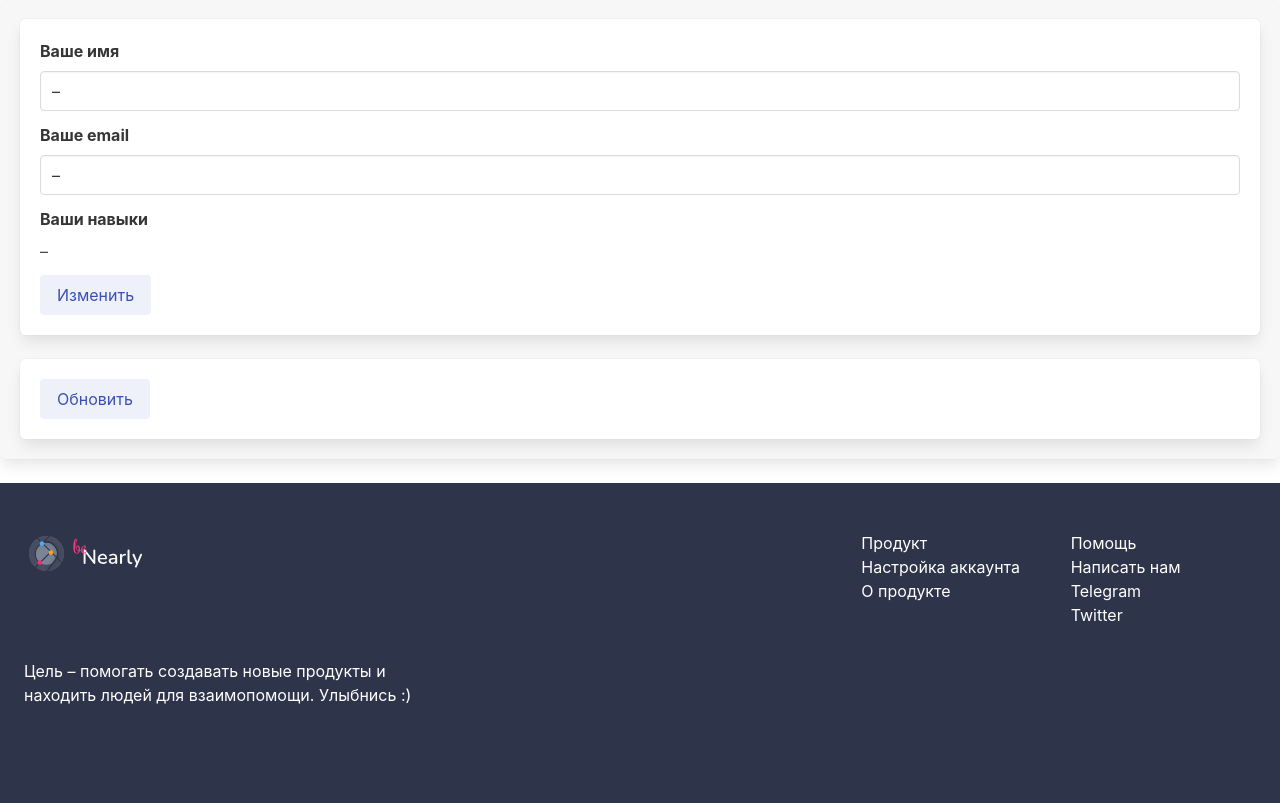
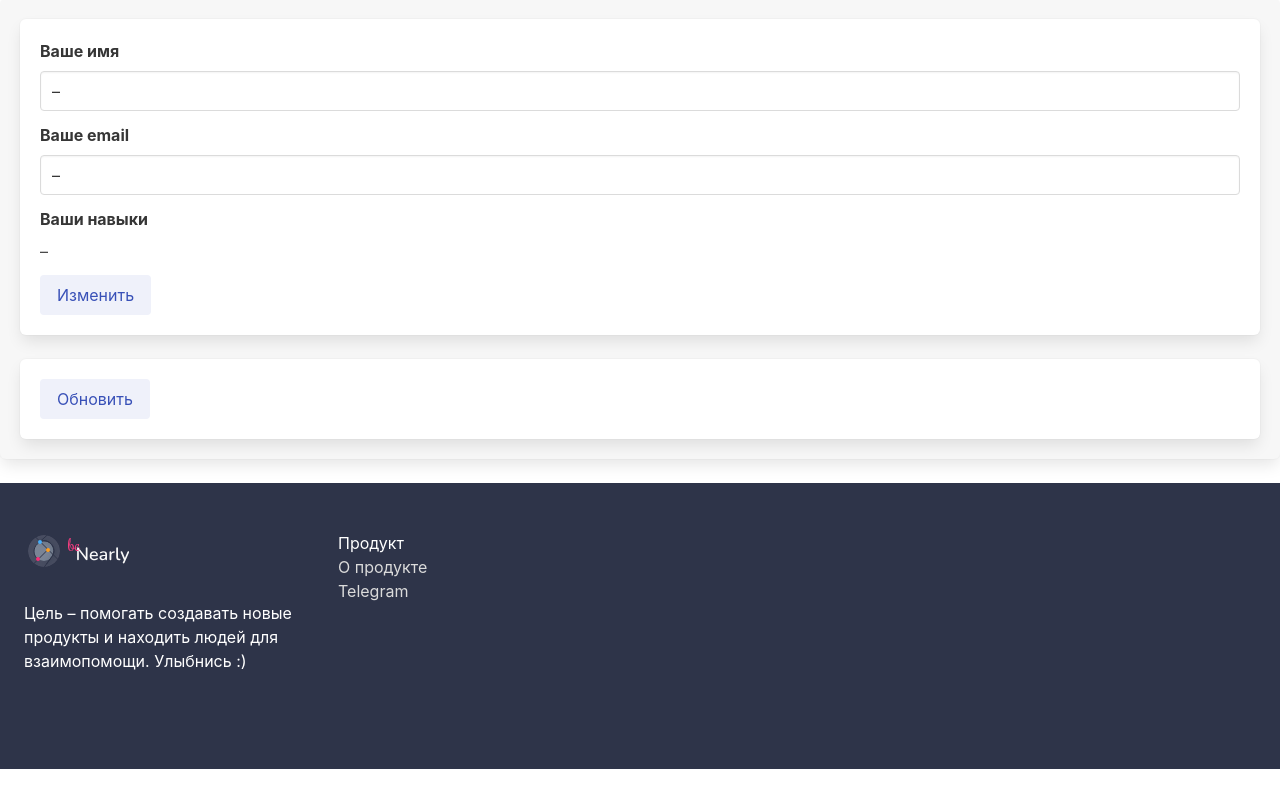
Before and after one commit to gradinarnn/be_near, a Django app: page /filling_profile/ in a window 1280 px wide. Shown: the part 73-876 px from the top of the page. After the commit the page ends 842 px from the top, so only its background shows below. Run offline with Django 3.2, Linux system fonts and the light colour scheme; data that the repository does not hold is empty.

Commit message:
Fixes styles

```diff
--- a/filling_profile/templates/base.html
+++ b/filling_profile/templates/base.html
@@ -48,42 +48,26 @@
 
 <footer class="footer" style="background:#2E3449">
 
-        <div class="columns">
-      <div class="column" style="color:#FFFFFF">
+  <div class="columns">
+      <div class="column is-3" style="color:#FFFFFF">
+          <figure class="bd-footer-title">
+              <img src="{% static 'img/dark_logo.svg' %}">
+          </figure>
+          <br>
+          <p class="bd-footer-tsp">Цель – помогать создавать новые продукты и находить людей для взаимопомощи. Улыбнись :)</p>
+      </div>
 
+    <div class="column is-6" style="color:#FFFFFF">
+      <div class="bd-footer-link-title has-text-white">Продукт</div>
+        <p class="bd-footer-link">
+          <a href="https://jokerdab.notion.site/BeNearly-io-52332924f39f4a608521422299ea9d43" target="_blank" class="has-text-grey-lighter">О продукте</a>
+        </p>
+        <p class="bd-footer-link">
+          <a href="https://t.me/beNearly_bot" target="_blank" class="has-text-grey-lighter">Telegram</a>
+        </p>
 
-          <figure class="image is-128x128">
-              <img src="{% static 'img/dark_logo.svg' %}">
-            </figure>
-
-            Цель – помогать создавать новые продукты и находить людей для взаимопомощи. Улыбнись :)
-      </div>
-      <div class="column">
-
-
-      </div>
-      <div class="column">
-        <div class="columns">
-  <div class="column" style="color:#FFFFFF">
-
-    Продукт
-      <br>
-      Настройка аккаунта
-      <br>
-      О продукте
-
+    </div>
   </div>
-  <div class="column" style="color:#FFFFFF">
-
-   Помощь
-      <br>
-      Написать нам
-      <br>
-      Telegram
-      <br>
-      Twitter
-  </div>
-      </div>
 
     </footer>
 </body>
--- a/filling_profile/templates/filling_profile/profile_form.html
+++ b/filling_profile/templates/filling_profile/profile_form.html
@@ -8,7 +8,7 @@
     <title>{% block title%} Заполнение профиля {% endblock %}</title>
 
 </head>
-<body>
+<body class="container">
 
 <!--
     1. Выводить форму данных (имя-емейл-контакты-языки)
@@ -73,7 +73,7 @@
 <form class="box block" action="{% url 'press_ok' %}">
         {% for category in categories %}
             <!-- Есть категория и у неё есть skills_set -->
-            <h3>{{ category.category_title }}</h3>
+            <h3 class="">{{ category.category_title }}</h3>
             <div class="tags are-medium">
                 {% for skill in skills %}
                     {% if category.category_title == skill.skill_category %}
```
Lines whose indentation alone changed are shown as unchanged.
